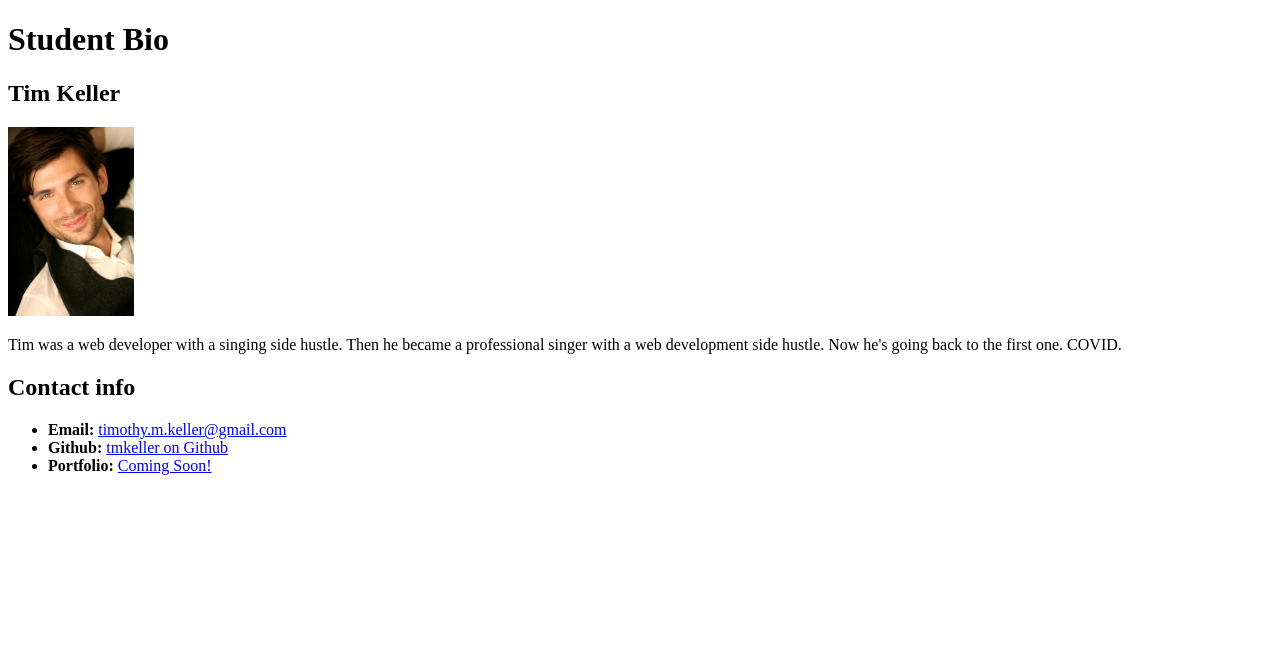
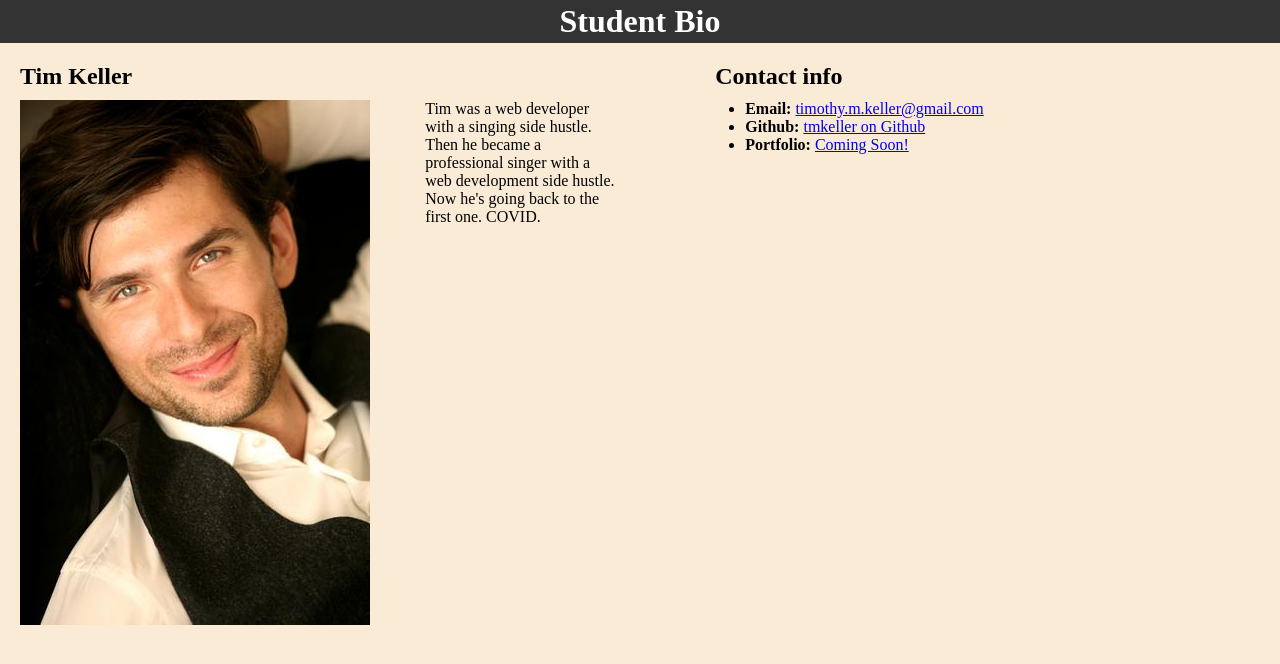
Before and after one commit to tmkeller/student-bio, a plain HTML site: page index.html in a window 1280 px wide. Drawn offline with Linux system fonts and the light colour scheme.

Commit message:
Updated with Activity 06 CSS changes.

```diff
--- a/index.html
+++ b/index.html
@@ -2,14 +2,28 @@
 <html>
     <head>
         <meta charset="UTF-8">
+        <meta name="viewport" content="width=device-width, initial-scale=1.0">
+        <meta http-equiv="X-UA-Compatible" content="ie-edge">
 
         <title>Student Bio</title>
+        <link rel="stylesheet" href="style.css">
     </head>
     <body>
+        <header id="main_header">
             <h1>Student Bio</h1>
+        </header>
+
+        <div id="profile">
+
+            <div id="profileInfo">
                 <h2>Tim Keller</h2>
-        <img src="timkeller.jpg" style="width: 10%; height: 10%;" alt="Tim Keller profile photo">
+                <img src="timkeller.jpg" class="profileImg" style="width: 200; height: 200;" alt="Tim Keller profile photo">
+                <div id="profileText">
                     <p>Tim was a web developer with a singing side hustle. Then he became a professional singer with a web development side hustle. Now he's going back to the first one. COVID.</p>
+                </div>
+            </div>
+
+            <div id="contactInfo">
                 <h2>Contact info</h2>
                 <ul>
                     <li>
@@ -25,5 +39,9 @@
                         <a href="#">Coming Soon!</a>
                     </li>
                 </ul>
+            </div>
+
+        </div>
+
     </body>
 </html>
--- a/style.css
+++ b/style.css
@@ -0,0 +1,53 @@
+* {
+    margin: 0;
+    padding: 0;
+    background-color: antiquewhite;
+}
+
+h2 {
+    margin-bottom: 10px;
+}
+
+header#main_header h1 {
+    background-color: #333333;
+    width: 100%;
+}
+
+#main_header h1 {
+    text-align: center;
+    color: white;
+    padding: 3px 0 3px 0;
+}
+
+#profile {
+    margin: 10px;
+    padding: 10px;
+}
+
+#profile div {
+    display: block;
+}
+
+#profileInfo {
+    width: 48%;
+    float: left;
+}
+
+#profileText {
+    width: 190px;
+    float: right;
+}
+
+.profileImg {
+    float: left;
+}
+
+#contactInfo {
+    width: 290px;
+    float: left;
+    margin-left: 100px;
+}
+
+#contactInfo ul {
+    margin-left: 30px;
+}
```
Lines whose indentation alone changed are shown as unchanged.
